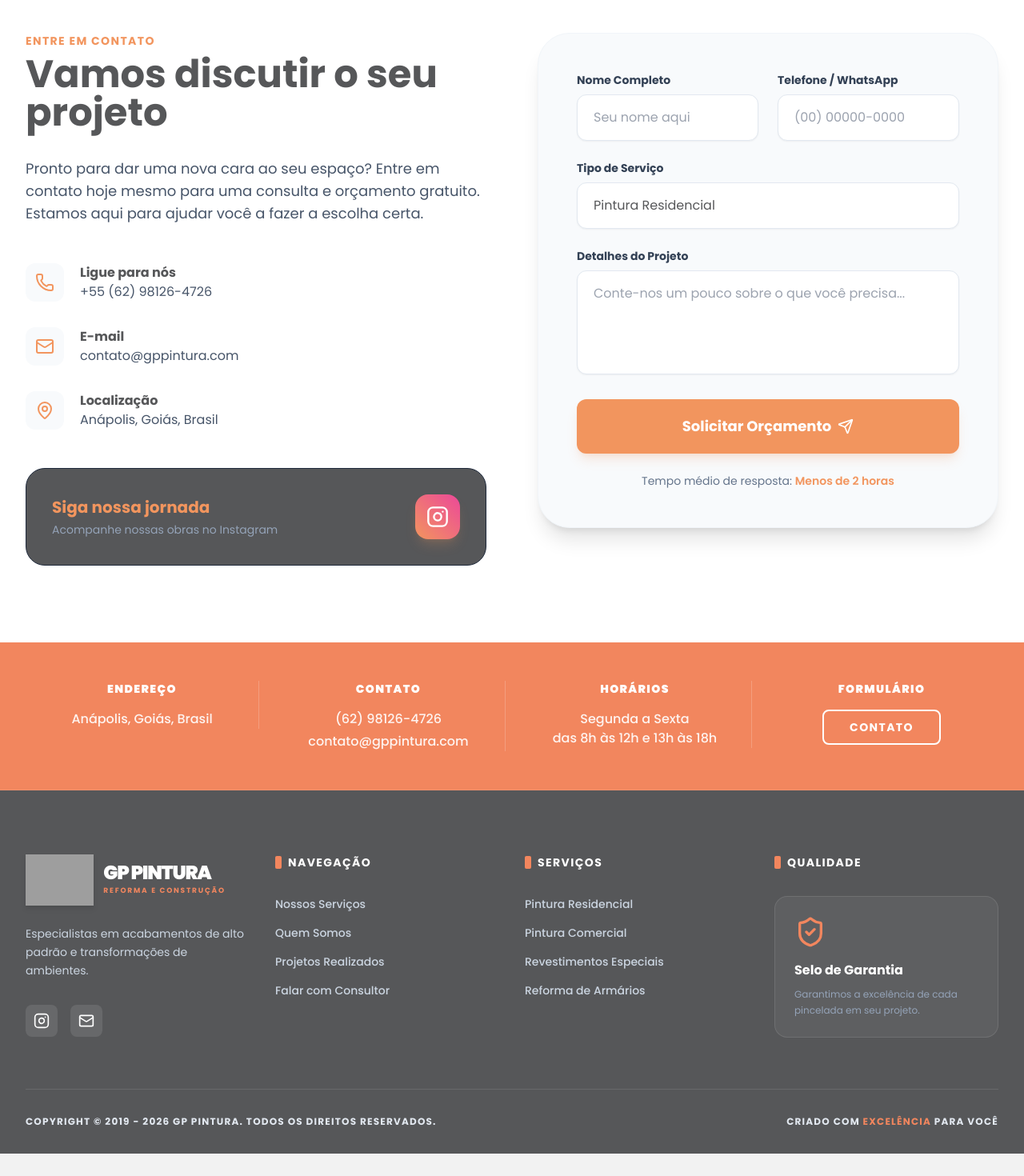
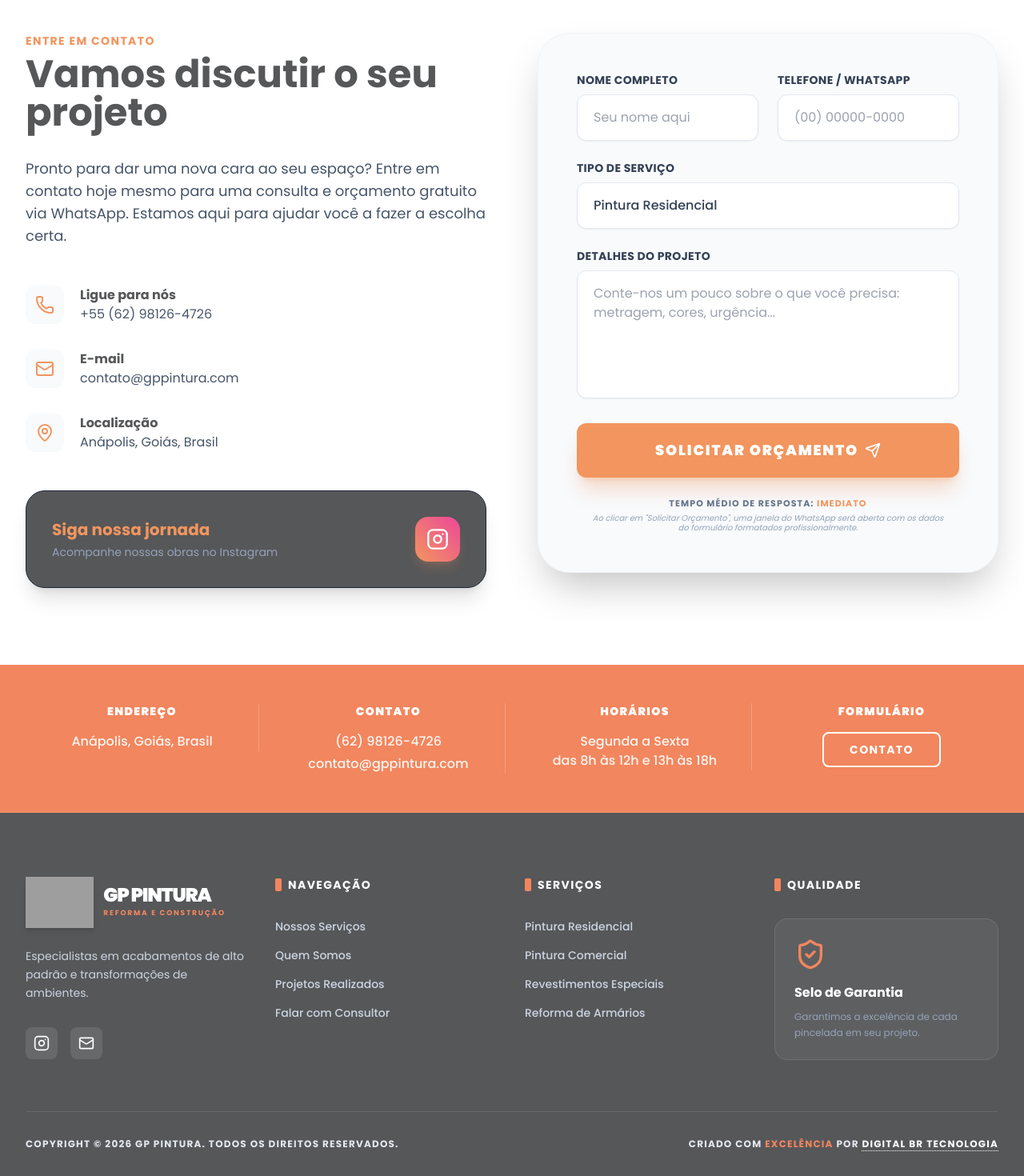
Before and after one commit to marioigor1982/GP---Pintura, a React (Vite) app: page / in a window 1280 px wide. Shown: the part 3933-5403 px from the top of the page at 80% size. Before the commit the page ends 5375 px from the top, so only its background shows below. Built offline with nearby package versions, Linux system fonts and the light colour scheme; grey boxes are pictures that could not be loaded.

Commit message:
feat: Redirect contact form to WhatsApp
Changes the contact form submission to open a WhatsApp chat with predefined message details. Also updates the copyright year dynamically and adds a link to the developer.

```diff
--- a/App.tsx
+++ b/App.tsx
@@ -10,6 +10,8 @@ import { Award, ShieldCheck, Clock, ThumbsUp, Instagram, MapPin, Mail, Briefcase
 import { LOGO_URL, INSTAGRAM_URL } from './constants';
 
 const App: React.FC = () => {
+  const currentYear = new Date().getFullYear();
+
   return (
     <div className="relative overflow-x-hidden bg-gp-light">
       <Navbar />
@@ -203,8 +205,18 @@ const App: React.FC = () => {
 
             {/* Bottom Copyright */}
             <div className="pt-8 border-t border-white/10 flex flex-col sm:flex-row justify-between items-center gap-4 text-[10px] md:text-xs text-slate-200 uppercase tracking-widest font-bold">
-              <p>Copyright © 2019 - 2026 GP Pintura. Todos os direitos reservados.</p>
-              <p>Criado com <span className="text-[#F2865E]">Excelência</span> para você</p>
+              <p>Copyright © {currentYear} GP Pintura. Todos os direitos reservados.</p>
+              <p>
+                Criado com <span className="text-[#F2865E]">Excelência</span> por{' '}
+                <a
+                  href="https://www.instagram.com/digital.brtecnologia/"
+                  target="_blank"
+                  rel="noopener noreferrer"
+                  className="text-white hover:text-[#F2865E] transition-colors underline decoration-dotted underline-offset-4"
+                >
+                  Digital BR Tecnologia
+                </a>
+              </p>
             </div>
           </div>
         </div>
--- a/components/Contact.tsx
+++ b/components/Contact.tsx
@@ -1,6 +1,6 @@
 
 import React, { useState } from 'react';
-import { Mail, Phone, MapPin, Instagram, Send, ArrowRight, Loader2, CheckCircle2, AlertCircle, RefreshCw } from 'lucide-react';
+import { Mail, Phone, MapPin, Instagram, Send, Loader2, CheckCircle2, AlertCircle, RefreshCw } from 'lucide-react';
 import { INSTAGRAM_URL } from '../constants';
 
 type FormStatus = 'idle' | 'submitting' | 'success' | 'error';
@@ -19,11 +19,11 @@ const Contact: React.FC = () => {
     setFormData(prev => ({ ...prev, [name]: value }));
   };
 
-  const handleSubmit = async (e: React.FormEvent) => {
+  const handleSubmit = (e: React.FormEvent) => {
     e.preventDefault();
 
-    // Simple validation
-    if (!formData.name || !formData.phone || !formData.details) {
+    // Validação básica
+    if (!formData.name.trim() || !formData.phone.trim() || !formData.details.trim()) {
       setStatus('error');
       setTimeout(() => setStatus('idle'), 3000);
       return;
@@ -31,32 +31,41 @@ const Contact: React.FC = () => {
 
     setStatus('submitting');
 
-    // Simulate API call
-    try {
-      await new Promise(resolve => setTimeout(resolve, 2000));
+    // Preparação da mensagem para o WhatsApp
+    const phoneNumber = "5562981264726";
+    const message = `*Solicitação de Orçamento - GP Pintura*%0A%0A` +
+                    `*Nome:* ${formData.name}%0A` +
+                    `*WhatsApp:* ${formData.phone}%0A` +
+                    `*Serviço:* ${formData.service}%0A` +
+                    `*Detalhes:* ${formData.details}`;
+
+    const whatsappUrl = `https://wa.me/${phoneNumber}?text=${message}`;
+
+    // Simular um pequeno delay para feedback visual de carregamento antes de abrir o link
+    setTimeout(() => {
+      window.open(whatsappUrl, '_blank');
       setStatus('success');
-      // Reset form
+
+      // Resetar formulário após envio bem-sucedido
       setFormData({
         name: '',
         phone: '',
         service: 'Pintura Residencial',
         details: ''
       });
-    } catch (err) {
-      setStatus('error');
-    }
+    }, 800);
   };
 
   return (
     <section id="contact" className="py-24 bg-white">
       <div className="max-w-7xl mx-auto px-4 sm:px-6 lg:px-8">
         <div className="grid grid-cols-1 lg:grid-cols-2 gap-16">
-          {/* Contact Info */}
+          {/* Informações de Contato */}
           <div className="animate-in fade-in slide-in-from-left-8 duration-700">
             <h2 className="text-orange-500 font-bold tracking-widest uppercase text-sm mb-2">Entre em contato</h2>
             <h3 className="text-4xl md:text-5xl font-bold text-slate-900 mb-8">Vamos discutir o seu projeto</h3>
             <p className="text-slate-600 text-lg mb-12">
-              Pronto para dar uma nova cara ao seu espaço? Entre em contato hoje mesmo para uma consulta e orçamento gratuito. Estamos aqui para ajudar você a fazer a escolha certa.
+              Pronto para dar uma nova cara ao seu espaço? Entre em contato hoje mesmo para uma consulta e orçamento gratuito via WhatsApp. Estamos aqui para ajudar você a fazer a escolha certa.
             </p>
 
             <div className="space-y-8">
@@ -91,7 +100,7 @@ const Contact: React.FC = () => {
               </div>
             </div>
 
-            <div className="mt-12 p-8 bg-slate-900 rounded-3xl text-white flex items-center justify-between border border-slate-800">
+            <div className="mt-12 p-8 bg-slate-900 rounded-3xl text-white flex items-center justify-between border border-slate-800 shadow-xl">
               <div>
                 <h4 className="font-bold text-xl mb-1 text-orange-500">Siga nossa jornada</h4>
                 <p className="text-slate-400 text-sm">Acompanhe nossas obras no Instagram</p>
@@ -108,31 +117,31 @@ const Contact: React.FC = () => {
             </div>
           </div>
 
-          {/* Form Area */}
+          {/* Área do Formulário */}
           <div className="relative">
             {status === 'success' ? (
-              <div className="bg-slate-50 p-8 md:p-12 rounded-[2.5rem] border border-slate-100 shadow-xl h-full flex flex-col items-center justify-center text-center animate-in zoom-in-95 fade-in duration-500">
+              <div className="bg-slate-50 p-8 md:p-12 rounded-[2.5rem] border border-slate-100 shadow-2xl h-full flex flex-col items-center justify-center text-center animate-in zoom-in-95 fade-in duration-500">
                 <div className="w-20 h-20 bg-green-100 text-green-600 rounded-full flex items-center justify-center mb-6 shadow-inner">
                   <CheckCircle2 size={44} />
                 </div>
-                <h3 className="text-3xl font-bold text-slate-900 mb-4">Mensagem Enviada!</h3>
+                <h3 className="text-3xl font-bold text-slate-900 mb-4">Redirecionando...</h3>
                 <p className="text-slate-600 text-lg mb-8">
-                  Obrigado por entrar em contato, <span className="text-orange-500 font-bold">estamos ansiosos para transformar seu espaço</span>. Nossa equipe retornará em breve.
+                  Sua mensagem foi preparada! Se o WhatsApp não abriu automaticamente, <span className="text-orange-500 font-bold">clique no botão abaixo</span> para finalizar o contato.
                 </p>
                 <button
                   onClick={() => setStatus('idle')}
                   className="inline-flex items-center gap-2 bg-slate-900 text-white px-8 py-4 rounded-xl font-bold hover:bg-slate-800 transition-all shadow-lg"
                 >
                   <RefreshCw size={18} />
-                  Enviar outra mensagem
+                  Novo Orçamento
                 </button>
               </div>
             ) : (
-              <div className="bg-slate-50 p-8 md:p-12 rounded-[2.5rem] border border-slate-100 shadow-xl transition-all duration-300">
+              <div className="bg-slate-50 p-8 md:p-12 rounded-[2.5rem] border border-slate-100 shadow-2xl transition-all duration-300">
                 <form onSubmit={handleSubmit} className="space-y-6">
                   <div className="grid grid-cols-1 sm:grid-cols-2 gap-6">
                     <div>
-                      <label className="block text-sm font-bold text-slate-700 mb-2">Nome Completo</label>
+                      <label className="block text-sm font-bold text-slate-700 mb-2 uppercase tracking-wide">Nome Completo</label>
                       <input
                         required
                         type="text"
@@ -140,11 +149,11 @@ const Contact: React.FC = () => {
                         value={formData.name}
                         onChange={handleChange}
                         placeholder="Seu nome aqui"
-                        className={`w-full bg-white border ${status === 'error' && !formData.name ? 'border-red-400' : 'border-slate-200'} rounded-xl px-5 py-4 focus:outline-none focus:border-orange-500 transition-colors shadow-sm`}
+                        className={`w-full bg-white border ${status === 'error' && !formData.name ? 'border-red-400' : 'border-slate-200'} rounded-xl px-5 py-4 focus:outline-none focus:border-orange-500 focus:ring-2 focus:ring-orange-500/20 transition-all shadow-sm`}
                       />
                     </div>
                     <div>
-                      <label className="block text-sm font-bold text-slate-700 mb-2">Telefone / WhatsApp</label>
+                      <label className="block text-sm font-bold text-slate-700 mb-2 uppercase tracking-wide">Telefone / WhatsApp</label>
                       <input
                         required
                         type="tel"
@@ -152,18 +161,18 @@ const Contact: React.FC = () => {
                         value={formData.phone}
                         onChange={handleChange}
                         placeholder="(00) 00000-0000"
-                        className={`w-full bg-white border ${status === 'error' && !formData.phone ? 'border-red-400' : 'border-slate-200'} rounded-xl px-5 py-4 focus:outline-none focus:border-orange-500 transition-colors shadow-sm`}
+                        className={`w-full bg-white border ${status === 'error' && !formData.phone ? 'border-red-400' : 'border-slate-200'} rounded-xl px-5 py-4 focus:outline-none focus:border-orange-500 focus:ring-2 focus:ring-orange-500/20 transition-all shadow-sm`}
                       />
                     </div>
                   </div>
 
                   <div>
-                    <label className="block text-sm font-bold text-slate-700 mb-2">Tipo de Serviço</label>
+                    <label className="block text-sm font-bold text-slate-700 mb-2 uppercase tracking-wide">Tipo de Serviço</label>
                     <select
                       name="service"
                       value={formData.service}
                       onChange={handleChange}
-                      className="w-full bg-white border border-slate-200 rounded-xl px-5 py-4 focus:outline-none focus:border-orange-500 transition-colors appearance-none shadow-sm cursor-pointer"
+                      className="w-full bg-white border border-slate-200 rounded-xl px-5 py-4 focus:outline-none focus:border-orange-500 focus:ring-2 focus:ring-orange-500/20 transition-all appearance-none shadow-sm cursor-pointer font-medium text-slate-700"
                     >
                       <option value="Pintura Residencial">Pintura Residencial</option>
                       <option value="Pintura Comercial">Pintura Comercial</option>
@@ -173,21 +182,21 @@ const Contact: React.FC = () => {
                   </div>
 
                   <div>
-                    <label className="block text-sm font-bold text-slate-700 mb-2">Detalhes do Projeto</label>
+                    <label className="block text-sm font-bold text-slate-700 mb-2 uppercase tracking-wide">Detalhes do Projeto</label>
                     <textarea
                       required
                       rows={4}
                       name="details"
                       value={formData.details}
                       onChange={handleChange}
-                      placeholder="Conte-nos um pouco sobre o que você precisa..."
-                      className={`w-full bg-white border ${status === 'error' && !formData.details ? 'border-red-400' : 'border-slate-200'} rounded-xl px-5 py-4 focus:outline-none focus:border-orange-500 transition-colors resize-none shadow-sm`}
+                      placeholder="Conte-nos um pouco sobre o que você precisa: metragem, cores, urgência..."
+                      className={`w-full bg-white border ${status === 'error' && !formData.details ? 'border-red-400' : 'border-slate-200'} rounded-xl px-5 py-4 focus:outline-none focus:border-orange-500 focus:ring-2 focus:ring-orange-500/20 transition-all resize-none shadow-sm h-32 md:h-40`}
                     ></textarea>
                   </div>
 
                   {status === 'error' && (
-                    <div className="flex items-center gap-2 text-red-500 text-sm font-bold animate-in fade-in slide-in-from-top-2">
-                      <AlertCircle size={16} />
+                    <div className="flex items-center gap-2 text-red-500 text-sm font-bold animate-in fade-in slide-in-from-top-2 bg-red-50 p-3 rounded-lg border border-red-100">
+                      <AlertCircle size={18} />
                       <span>Por favor, preencha todos os campos obrigatórios.</span>
                     </div>
                   )}
@@ -195,12 +204,12 @@ const Contact: React.FC = () => {
                   <button
                     type="submit"
                     disabled={status === 'submitting'}
-                    className="w-full group bg-orange-500 text-white font-bold py-5 rounded-xl text-lg hover:bg-orange-600 transition-all flex items-center justify-center gap-2 shadow-lg shadow-orange-500/20 disabled:opacity-70 disabled:cursor-not-allowed"
+                    className="w-full group bg-orange-500 text-white font-black uppercase tracking-widest py-5 rounded-xl text-lg hover:bg-orange-600 transition-all flex items-center justify-center gap-2 shadow-xl shadow-orange-500/30 active:scale-95 disabled:opacity-70 disabled:cursor-not-allowed"
                   >
                     {status === 'submitting' ? (
                       <>
                         <Loader2 size={24} className="animate-spin" />
-                        Enviando...
+                        Processando...
                       </>
                     ) : (
                       <>
@@ -210,9 +219,14 @@ const Contact: React.FC = () => {
                     )}
                   </button>
 
-                  <p className="text-center text-slate-500 text-sm">
-                    Tempo médio de resposta: <span className="text-orange-500 font-semibold">Menos de 2 horas</span>
-                  </p>
+                  <div className="flex flex-col items-center gap-1 mt-4">
+                    <p className="text-center text-slate-500 text-[11px] font-bold uppercase tracking-widest">
+                      Tempo médio de resposta: <span className="text-orange-500">Imediato</span>
+                    </p>
+                    <p className="text-[10px] text-slate-400 text-center px-4 leading-tight italic">
+                      Ao clicar em "Solicitar Orçamento", uma janela do WhatsApp será aberta com os dados do formulário formatados profissionalmente.
+                    </p>
+                  </div>
                 </form>
               </div>
             )}
```
Also changed, not shown: DETALHES_TECNICOS.txt.
